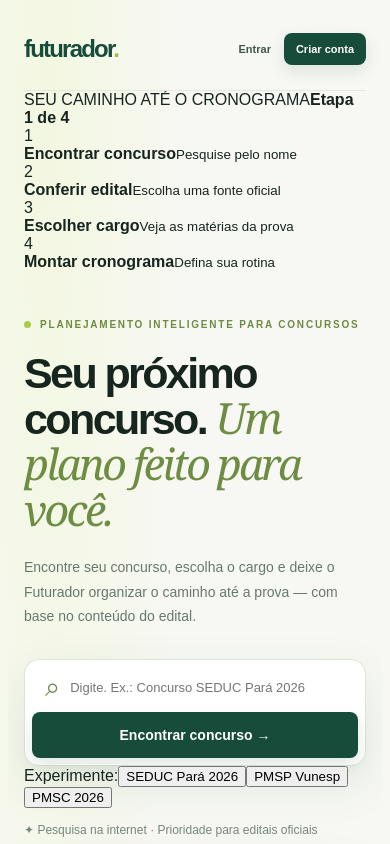
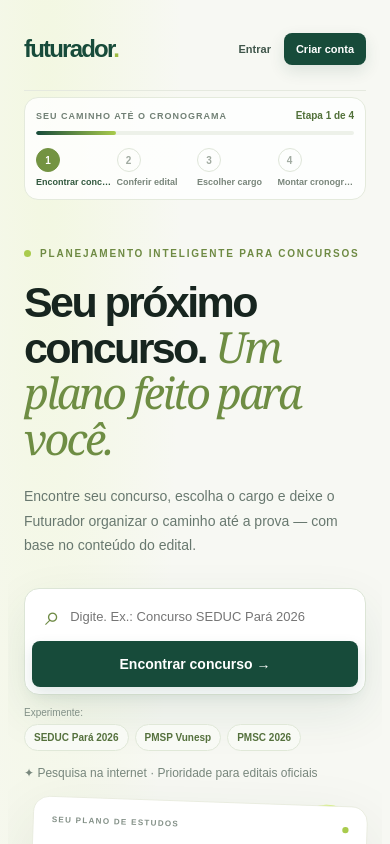
Before and after one commit to arilsonveras/futurador, a Next.js app: page / in a window 390 px wide. Shown: the top 844 px of the page. Built offline with nearby package versions, Linux system fonts and the light colour scheme.

Commit message:
Improve mobile usability with guided steps and quick search examples

```diff
--- a/src/app/globals.css
+++ b/src/app/globals.css
@@ -148,3 +148,35 @@ button:focus-visible,a:focus-visible,input:focus-visible{outline:3px solid rgba(
  .source-card,.role-row,.steps-grid article,.search-submit{transition:none}
  .source-card:hover,.role-row:hover,.steps-grid article:hover,.search-submit:hover{transform:none}
 }
+
+
+/* Orientação de uso: etapas visíveis e exemplos de pesquisa */
+.journey-guide{max-width:900px;margin:10px auto 0;padding:15px 18px 13px;border:1px solid #e4eadc;border-radius:14px;background:rgba(255,255,255,.82)}
+.journey-guide-head{display:flex;justify-content:space-between;align-items:center;gap:12px;color:#718075;font-size:9px;font-weight:900;letter-spacing:1px}
+.journey-guide-head b{color:#52713a;font-size:10px;letter-spacing:0;white-space:nowrap}
+.journey-track{height:4px;margin:10px 0 13px;overflow:hidden;border-radius:10px;background:#edf1e9}
+.journey-track i{display:block;height:100%;border-radius:inherit;background:linear-gradient(90deg,#174b3a,#a9cb4c);transition:width .25s ease}
+.journey-steps{display:grid;grid-template-columns:repeat(4,minmax(0,1fr));gap:8px}
+.journey-step{display:flex;align-items:center;gap:8px;min-width:0;color:#a0aaa0}
+.journey-step>span{display:grid;place-items:center;flex:0 0 24px;width:24px;height:24px;border:1px solid #dfe6d9;border-radius:50%;font-size:10px;font-weight:800}
+.journey-step>div{display:grid;gap:2px;min-width:0}
+.journey-step b{overflow:hidden;color:#78857a;font-size:10px;text-overflow:ellipsis;white-space:nowrap}
+.journey-step small{overflow:hidden;color:#9aa49a;font-size:9px;text-overflow:ellipsis;white-space:nowrap}
+.journey-step.current>span,.journey-step.done>span{border-color:#739342;background:#739342;color:white}
+.journey-step.current b,.journey-step.done b{color:#31583e}
+.quick-searches{display:flex;align-items:center;gap:7px;flex-wrap:wrap;margin:12px 0 2px}
+.quick-searches>span{color:#829087;font-size:10px}
+.quick-searches button{border:1px solid #e0e8d8;border-radius:20px;background:#f8faf5;padding:6px 10px;color:#55713d;font-size:10px;font-weight:700;cursor:pointer;transition:background .15s,border-color .15s}
+.quick-searches button:hover{border-color:#a9c28a;background:#edf4e4}
+@media(max-width:600px){
+ .journey-guide{margin-top:6px;padding:12px 11px}
+ .journey-steps{gap:4px}
+ .journey-step{align-items:flex-start;flex-direction:column;gap:5px}
+ .journey-step>span{flex-basis:22px;width:22px;height:22px}
+ .journey-step b{font-size:9px}
+ .journey-step small{display:none}
+ .quick-searches{gap:6px}
+ .quick-searches>span{width:100%}
+ .quick-searches button{padding:7px 9px;font-size:10px}
+}
+@media(prefers-reduced-motion:reduce){.journey-track i,.quick-searches button{transition:none}}
```
